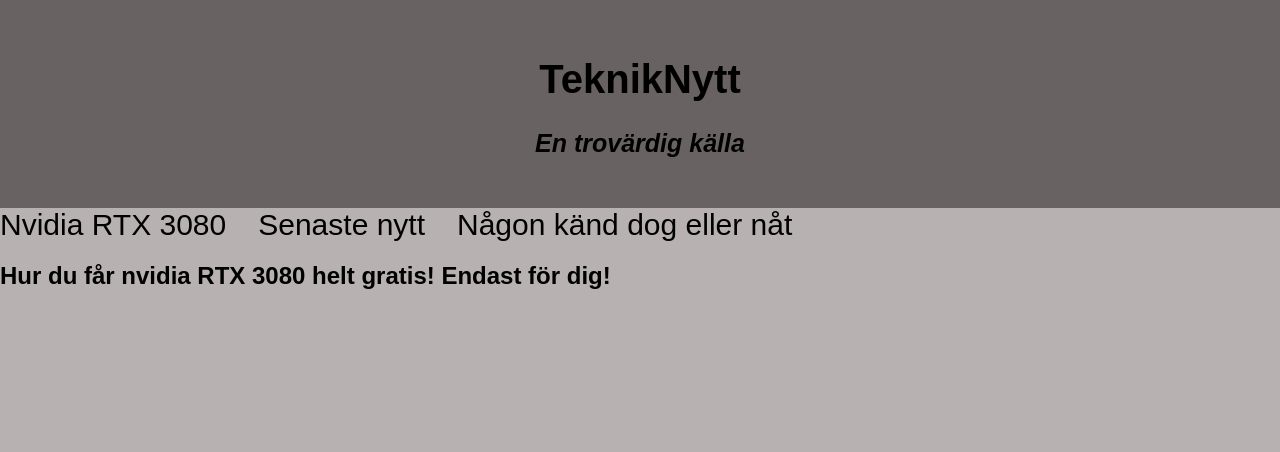
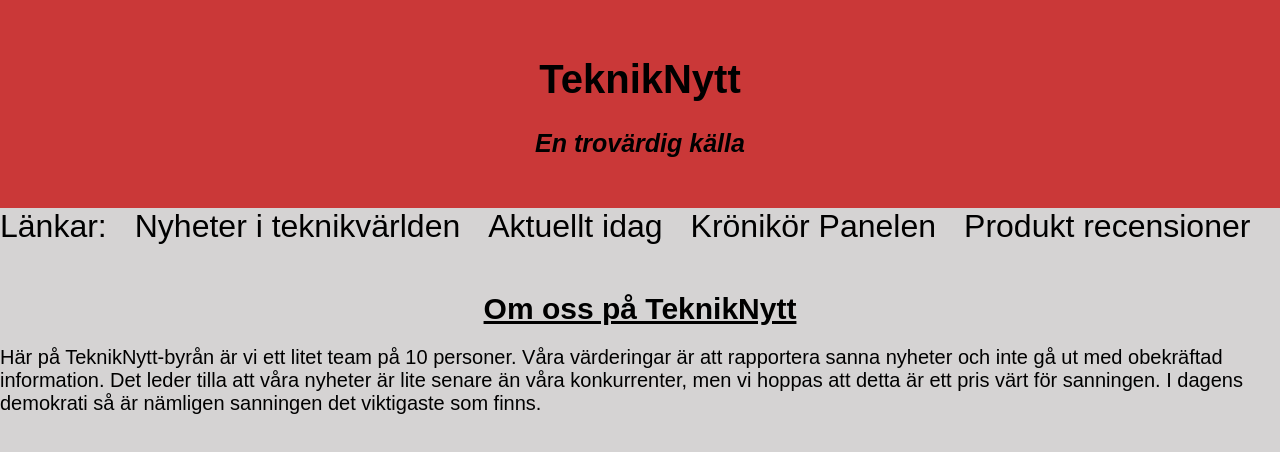
Before and after one commit to Einar-G/TeknikNyttProjekt, a plain HTML site: page index.html in a window 1280 px wide. Drawn offline with Linux system fonts and the light colour scheme.

Commit message:
Formatering på genvägar

```diff
--- a/index.html
+++ b/index.html
@@ -13,15 +13,16 @@
     </header>
     <main>
       <nav id="artikel_genväg">
-        <a href="Artikel 1">Nvidia RTX 3080</a>
-        <a href="Artikel 2">Senaste nytt</a>
-        <a href="Artikel 3">Någon känd dog eller nåt</a>
+        <h1 id="Link">Länkar:</h1>
+        <a href="Artikel 1">Nyheter i teknikvärlden</a>
+        <a href="Artikel 2">Aktuellt idag</a>
+        <a href="Artikel 3">Krönikör Panelen</a>
+        <a href="Artikel 4">Produkt recensioner</a>
       </nav>
-      <article id="Artikel 1">
-        <h2 id="artikel1_rubrik">
-          Hur du får nvidia RTX 3080 helt gratis! Endast för dig!
-        </h2>
-      </article>
+      <div>
+        <h1 id="Info_rubrik">Om oss på TeknikNytt</h2>
+        <h2 id="Info">Här på TeknikNytt-byrån är vi ett litet team på 10 personer. Våra värderingar är att rapportera sanna nyheter och inte gå ut med obekräftad information. Det leder tilla att våra nyheter är lite senare än våra konkurrenter, men vi hoppas att detta är ett pris värt för sanningen. I dagens demokrati så är nämligen sanningen det viktigaste som finns. </h2>
+      </div>
     </main>
     <footer></footer>
   </body>
--- a/style.css
+++ b/style.css
@@ -1,12 +1,12 @@
 body {
   margin: 0px;
   border: 0px;
-  background-color: rgb(184, 177, 177);
+  background-color: rgba(194, 191, 191, 0.678);
 }
 
 header {
   padding: 30px;
-  background-color: rgb(105, 98, 98);
+  background-color: rgb(202, 56, 56);
 }
 
 #sidnamn {
@@ -15,6 +15,25 @@
   font-size: 40px;
   font-family: Arial, Helvetica, sans-serif;
 }
+
+#Info_rubrik {
+  font-size: 30px;
+  display: flex;
+  justify-content: center;
+  align-items: center;
+  font-family: Arial, Helvetica, sans-serif;
+  text-decoration: underline;
+}
+
+#Info {
+  font-size: 20px;
+  display: flex;
+  justify-content: center;
+  align-items: center;
+  font-family: Arial, Helvetica, sans-serif;
+  font-weight: normal;
+}
+
 #citat {
   color: rgb(0, 0, 0);
   text-align: center;
@@ -22,32 +41,31 @@
   font-family: Arial, Helvetica, sans-serif;
   font-style: italic;
 }
-#artikel_genväg {
+
+#Link {
   font-family: Arial, Helvetica, sans-serif;
-  color: rgb(0, 0, 0);
-  display: flex;
-  mar
-}
-#artikel1_rubrik {
-  color: rgb(0, 0, 0);
-  text-align: left;
-  font-size: 15;
-  font-family: Arial, Helvetica, sans-serif;
-}
-#Brödtext {
-  color: rgba(0, 0, 0, 0.726);
-  text-align: center;
+  font-size: 32px;
+  font-weight: normal;
+  color: black;
+  text-decoration: none;
+  margin-right: 28px;
+  margin-top: 0%;
 }
 
 nav a {
-  font-size: 30px;
+  font-family: Arial, Helvetica, sans-serif;
+  font-size: 32px;
   color: black;
   text-decoration: none;
-  margin-right: 32px;
-  fa
+  margin-right: 28px;
 }
 
-nav a:hover{
+nav a:hover {
   text-decoration: underline;
   font-style: italic;
 }
+
+nav {
+  display: flex;
+  flex-direction: row;
+}
```
